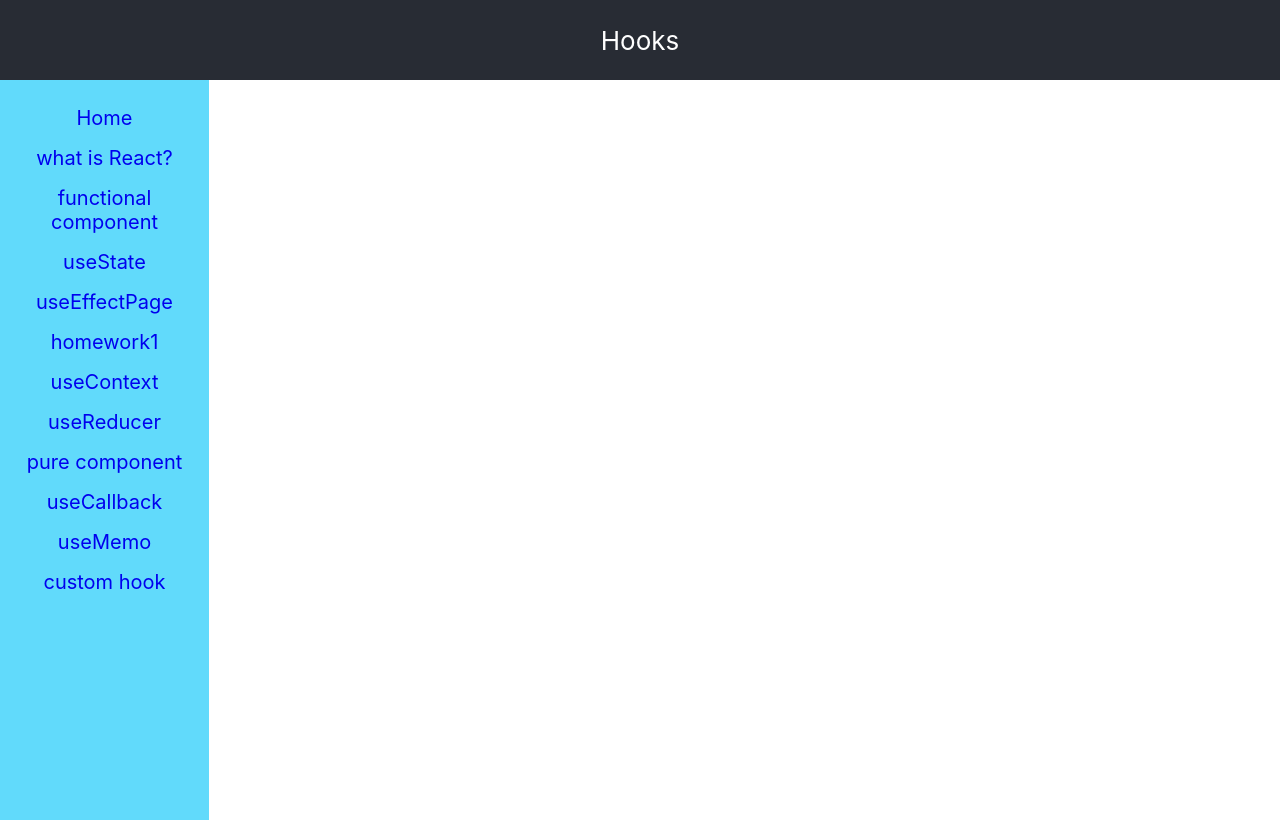
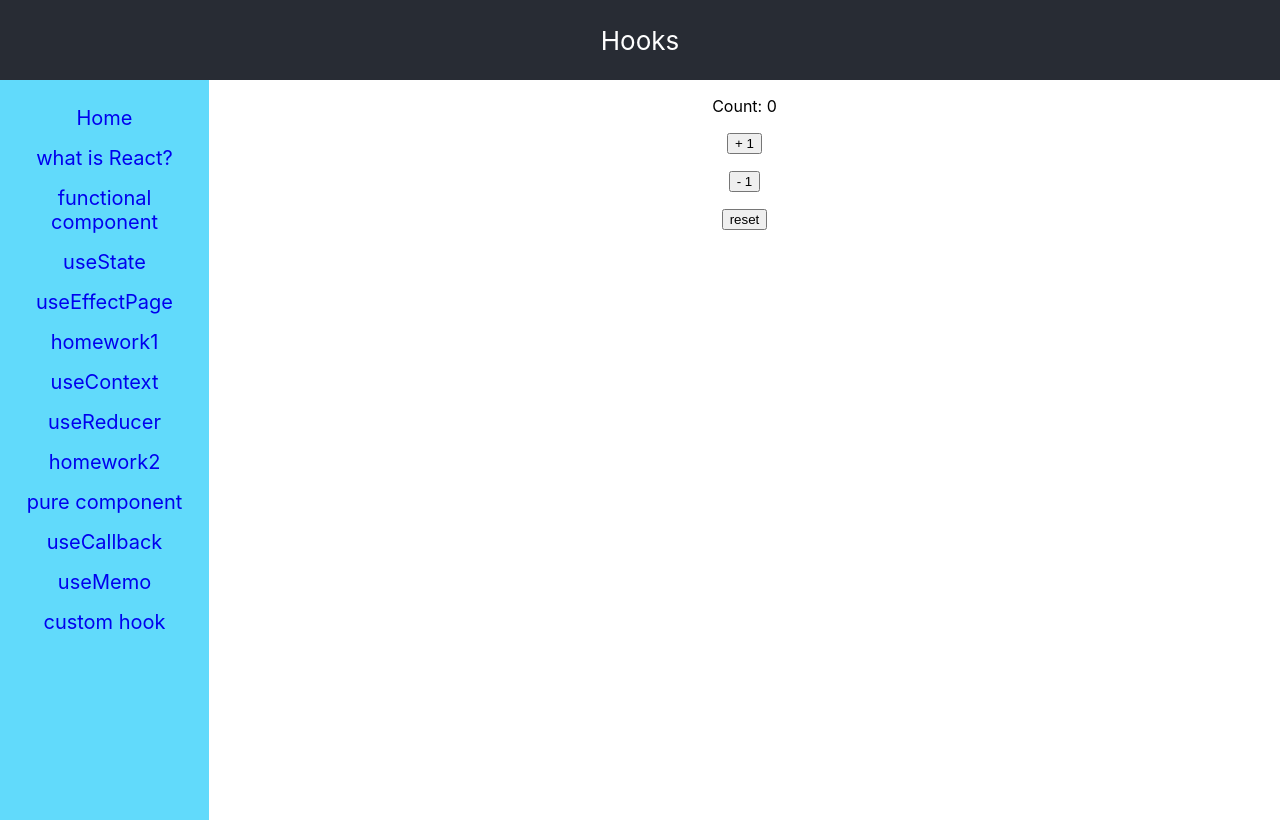
Before and after one commit to june50232/hook_example, a React (Create React App) app: page /useReducerHomework in a window 1280 px wide. Built offline with nearby package versions, Linux system fonts and the light colour scheme.

Commit message:
homework2 用 useContext + useReduce 來取代 Redux
用類似 Redux 的 Actions 管理原本(UseReducerPage.jsx) count 的 event（add, minus, reset）

homework2

?

```diff
--- a/src/App.js
+++ b/src/App.js
@@ -1,3 +1,11 @@
+/**
+ * Homework2 ： 用 useContext + useReduce 來取代 Redux
+ *
+ * UseReducerHomework.jsx
+ * store.js
+ *
+ */
+
 import React from 'react';
 import './App.css';
 import { Route, Switch, Link, withRouter } from 'react-router-dom'
@@ -9,6 +17,7 @@ import UseEffectHomework from './UseEffectHomework'
 import UseEffectPage from './UseEffectPage'
 import UseContextPage from './UseContextPage'
 import UseReducerPage from './UseReducerPage'
+import UseReducerHomework from './UseReducerHomework'
 import PureComponentPage from './PureComponentPage'
 import UseCallbackPage from './UseCallbackPage'
 import UseMemoPage from './UseMemoPage'
@@ -33,6 +42,7 @@ function App(props) {
           <p><Link to='/useEffectHomework'>homework1</Link></p>
           <p><Link to='/useContext'>useContext</Link></p>
           <p><Link to='/useReducer'>useReducer</Link></p>
+          <p><Link to='/useReducerHomework'>homework2</Link></p>
           <p><Link to='/pureComponent'>pure component</Link></p>
           <p><Link to='/useCallback'>useCallback</Link></p>
           <p><Link to='/useMemo'>useMemo</Link></p>
@@ -48,6 +58,7 @@ function App(props) {
             <Route path="/useEffect" render={(routeProps) => <UseEffectPage {...routeProps} {...props}/>}/>
             <Route path="/useContext" render={(routeProps) => <UseContextPage {...routeProps} {...props}/>}/>
             <Route path="/useReducer" render={(routeProps) => <UseReducerPage {...routeProps} {...props}/>}/>
+            <Route path="/useReducerHomework" render={(routeProps) => <UseReducerHomework {...routeProps} {...props}/>}/>
             <Route path="/pureComponent" render={(routeProps) => <PureComponentPage {...routeProps} {...props}/>}/>
             <Route path="/useCallback" render={(routeProps) => <UseCallbackPage {...routeProps} {...props}/>}/>
             <Route path="/useMemo" render={(routeProps) => <UseMemoPage {...routeProps} {...props}/>}/>
@@ -60,6 +71,6 @@ function App(props) {
   );
 }
 
-// export default withRouter(App);
-// DONT 如果要用 reducer，要加 connect?
+// 沒用 useContext: export default withRouter(App);
+// homework2: 如果要用 reducer，要加 connect
 export default withRouter(connect(App));
--- a/src/UseEffectHomework.jsx
+++ b/src/UseEffectHomework.jsx
@@ -3,7 +3,7 @@
  *
  * DIY api1 取得 data1：https://tinyurl.com/y5f9dcsj
  * DIY2 api2 用 data1 取得 data2：https://tpeoc.blob.core.windows.net/blobfs/GetFTDDamData.json
- *      TODO: 找個跟 api1 response 資料有關的 api2
+ *
  */
 
 import React, {
@@ -59,6 +59,7 @@ export default function UseEffectHomework(props) {
 
   // DIY2 step4
   useEffect(() => {
+      if (stations && stations.length > 0) {
           fetch(proxyUrl + 'https://tpeoc.blob.core.windows.net/blobfs/GetFTDDamData.json')
               .then(res => res.json())
               .then(response => {
@@ -67,6 +68,7 @@ export default function UseEffectHomework(props) {
                   // DIY2 step5
                   setWaterDatas(response)
               })
+      }
   }, [stations])
 
   return ( // DIY、DIY2 step3 確認參數的 render
--- /dev/null
+++ b/src/UseReducerHomework.jsx
@@ -0,0 +1,24 @@
+/**
+ * Homework2: 用 useContext + useReduce 來取代 Redux
+ *
+ * DIY 用類似 Redux 的 Actions 管理原本(UseReducerPage.jsx) count 的 event（add, minus, reset）
+ *
+ * store.js
+ *
+ */
+
+import React from 'react'
+
+export default function UseReducerHomework(props) {
+
+
+    return (
+        <div>
+
+            <p>Count: {props.count}</p>
+            <p><button onClick={props.actions.addCount}>+ 1</button></p>
+            <p><button onClick={props.actions.minusCount}>- 1</button></p>
+            <p><button onClick={props.actions.resetCount}>reset</button></p>
+        </div>
+    )
+}
--- a/src/UseReducerPage.jsx
+++ b/src/UseReducerPage.jsx
@@ -4,7 +4,7 @@
  * 像 redux
  * 管理非單向流、跨元件的 state 使用
  *
- * DIY: 用 reducer 管理原本 state 的 count
+ * DIY: 用 reducer 管理原本(UseStatePage.jsx) state 的 count
  *
  */
 
--- a/src/store.js
+++ b/src/store.js
@@ -1,10 +1,18 @@
+/**
+ * Homework2 ： 用 useContext + useReduce 來取代 Redux
+ *
+ * UseReducerHomework.jsx
+ * App.js
+ *
+ */
+
 import React, { useContext, useReducer } from 'react'
 
 const initialState = {
   title: '',
+  count: 0,
 }
 
-// TODO: Homework1 ： 怎麼用useContext + useReduce來取代Redux
 const store = React.createContext(initialState)
 export default store
 
@@ -12,6 +20,10 @@ function Reducers(state, action) {
   switch (action.type) {
     case 'SET_TITLE':
       return Object.assign({}, state, { title: action.title })
+    case 'ADD_COUNT':
+    case 'MINUS_COUNT':
+    case 'RESET_COUNT':
+      return Object.assign({}, state, { count: action.count })
     default:
   }
 }
@@ -23,7 +35,25 @@ function Actions(state, dispatch) {
         type: 'SET_TITLE',
         title,
       })
-    }
+    },
+    addCount: function() {
+      dispatch({
+        type: 'ADD_COUNT',
+        count: state.count + 1,
+      })
+    },
+    minusCount: function() {
+      dispatch({
+        type: 'MINUS_COUNT',
+        count: state.count - 1,
+      })
+    },
+    resetCount: function() {
+      dispatch({
+        type: 'RESET_COUNT',
+        count: 0,
+      })
+    },
   }
 }
 
```
Also changed, not shown: 1 other file (tests, documents, lock files or other folders). Lines whose indentation alone changed are shown as unchanged.
